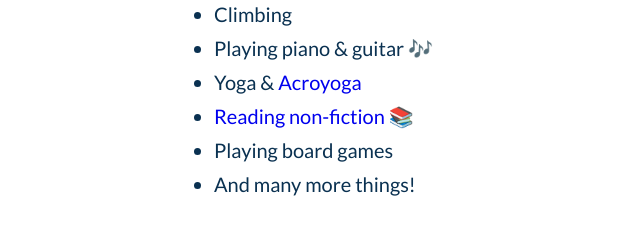
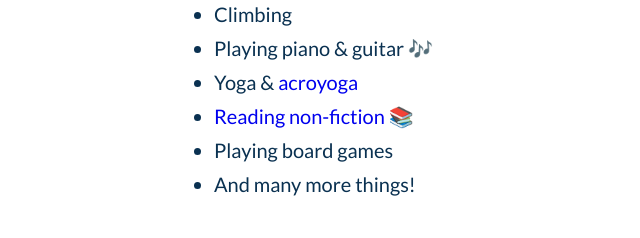
Before and after one commit to NicolasDontigny/profile, a plain HTML site: page index.html in a window 1280 px wide. Shown: the part 757-995 px from the top of the page, 290-930 px from the left. Drawn offline with Linux system fonts and the light colour scheme.

Commit message:
lowercase a

```diff
--- a/index.html
+++ b/index.html
@@ -32,7 +32,7 @@
           <li>Cooking with plant-based food 🍍</li>
           <li>Climbing</li>
           <li>Playing piano & guitar 🎶</li>
-          <li>Yoga & <a href="https://www.youtube.com/watch?v=qomypRzbVig&t=132s" target="_blank" class="link">Acroyoga</a></li>
+          <li>Yoga & <a href="https://www.youtube.com/watch?v=qomypRzbVig&t=132s" target="_blank" class="link">acroyoga</a></li>
           <li><a href="https://toolsoftitans.com/" target="_blank" class="link">Reading non-fiction 📚</a></li>
           <li>Playing board games</li>
           <li>And many more things!</li>
```
